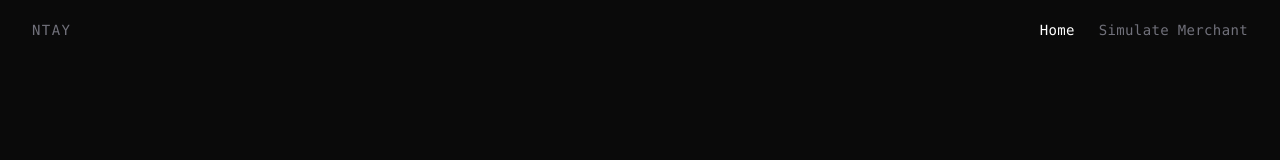
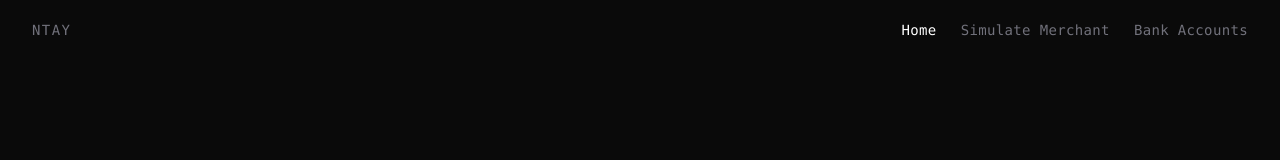
Before and after one commit to Potassiumzz/payment-gateway, a React (Vite) app in the folder frontend/: page / in a window 1280 px wide. Shown: the top 160 px of the page. Built offline with nearby package versions, Linux system fonts and the light colour scheme; no server answers.

Commit message:
feat: add "accounts" route in navbar

```diff
--- a/frontend/src/components/layout/Navbar.tsx
+++ b/frontend/src/components/layout/Navbar.tsx
@@ -11,10 +11,10 @@ const NAV_LINKS = [
     label: "Simulate Merchant",
     href: NAVIGATION_ROUTES.SIMULATE_MERCHANT_ROUTE,
   },
-  // {
-  //   label: "Accounts",
-  //   href: "/accounts",
-  // }
+  {
+    label: "Bank Accounts",
+    href: NAVIGATION_ROUTES.ACCOUNTS,
+  }
 ]
 export function Navbar() {
   const { pathname } = useLocation();
```
